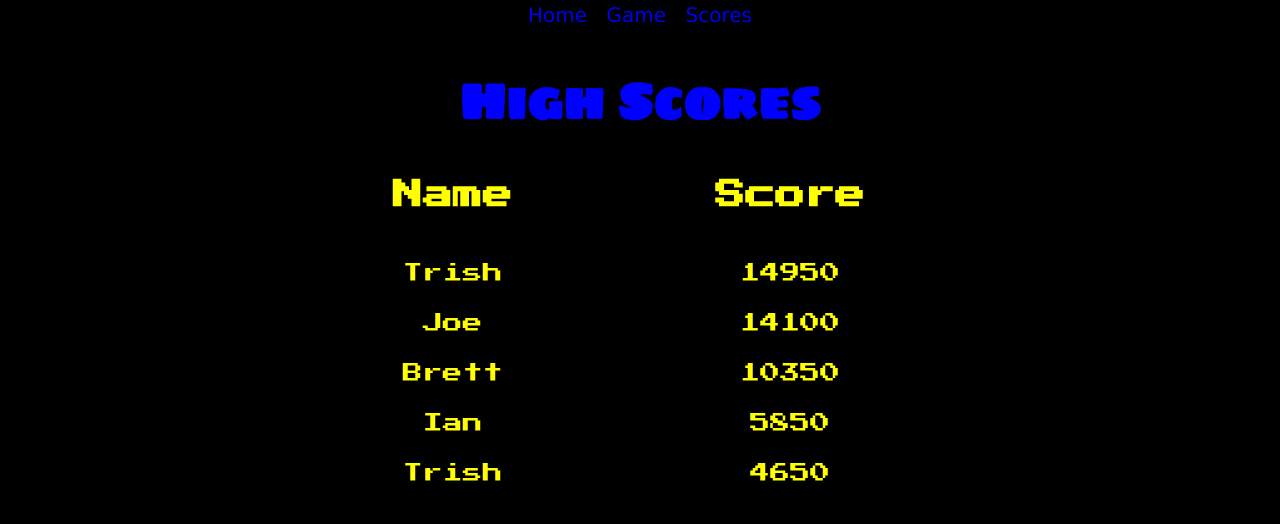
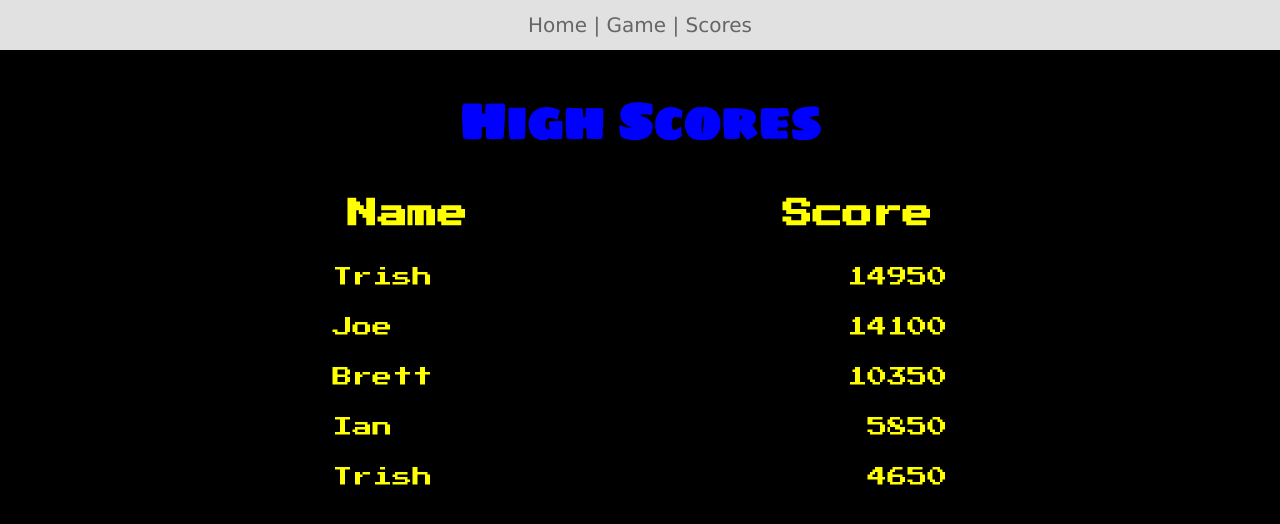
Before and after one commit to TrishZwei/python-leaderboard, a Flask app: page /scores in a window 1280 px wide. Shown: the top 524 px of the page. Run offline with Flask 2, Linux system fonts and the light colour scheme; data comes from the database, SQL or seed files in the repository.

Commit message:
Updated styles
improvements to styles

```diff
--- a/static/css/styles.css
+++ b/static/css/styles.css
@@ -15,6 +15,20 @@
             	font-size: 40px;
             	margin: .5em
             }
+
+            nav.nav{
+            	background-color: #e1e1e1;
+            	padding: .5em;
+            	color:  #666;
+            }
+
+            nav.nav a, nav.nav a:visited{
+            	color: #666;
+            }
+            nav.nav a:hover{
+            	text-decoration: underline;
+            }
+
 			.container {
 			    min-width: 650px;
 			    max-width: 900px;
@@ -30,11 +44,22 @@
 			}
 			th{
 				font-size: 1.5em;
-				padding-bottom: 1em;
+				padding: 0 0 .5em;
+				text-align: left;
 			}
 
 			td{
 				padding: .5em;
+				text-align: left;
+			}
+
+			td:last-child, th:last-child{
+				text-align: right;
+				padding-right: 1.5em
+			}
+
+			td:first-child, th:first-child{
+				padding-left: 1.5em
 			}
 
 			p {
--- a/templates/includes/_nav.html
+++ b/templates/includes/_nav.html
@@ -1,4 +1,4 @@
 <!-- _nav.html -->
-<nav>
+<nav class="nav">
 	<a href="/">Home</a> | <a href="/game">Game</a> | <a href="/scores">Scores</a>
 </nav>
--- a/templates/scores.html
+++ b/templates/scores.html
@@ -6,7 +6,7 @@
                 margin: 0 auto;
                 }
 
-            .tab-list{
+            #tab-list{
                 padding-bottom: 1rem;
             }
 
```
